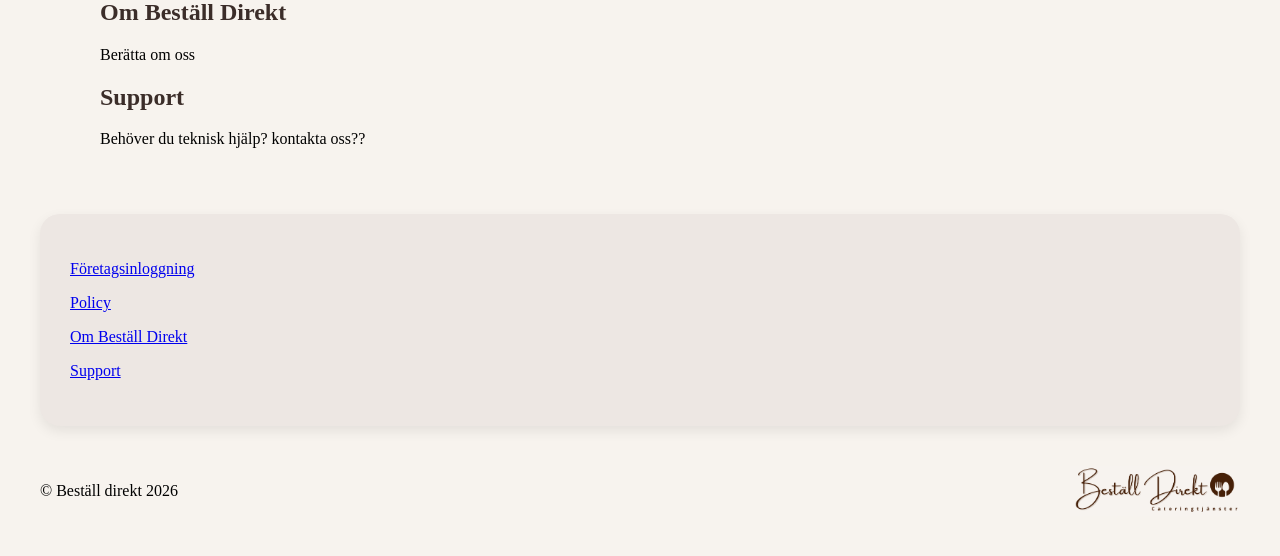
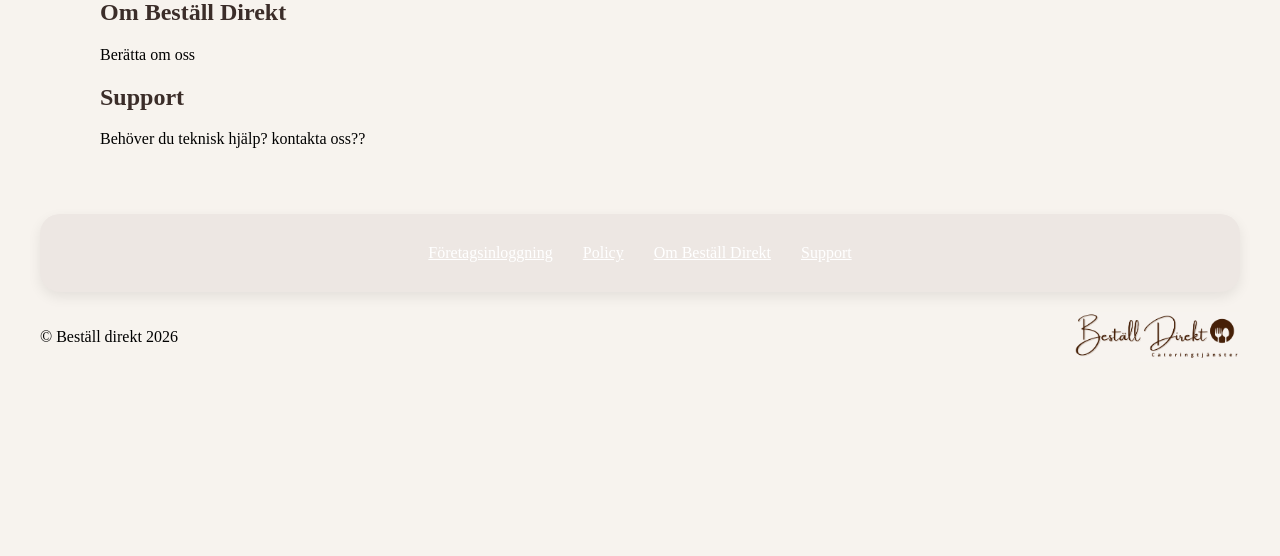
Before and after one commit to ayasdsd1-lgtm/bestall_direkt, a Flask app: page /info in a window 1280 px wide. Shown: the part 610-1166 px from the top of the page. After the commit the page ends 968 px from the top, so only its background shows below. Run offline with Flask 3, Linux system fonts and the light colour scheme; some libraries are stand-ins or nearby versions; some web fonts are replaced.

Commit message:
css
css för footer i info.html

```diff
--- a/static/style.css
+++ b/static/style.css
@@ -173,7 +173,7 @@ main{
     background-color: #6A8FA8;
 }
 
-/*----------------------------Footer----------------------------*/
+/*-------------------------------------Footer------------------------------------*/
 footer{
    display: flex;
    flex-direction: column;
@@ -188,6 +188,20 @@ footer{
     padding: 30px;
     box-shadow: 0 5px 13px rgba(0,0,0,0.08);
     background-color: #EDE7E3;
+
+    display: flex;
+    justify-content: center;
+    gap: 30px;
+    margin-bottom: 20px;
+    flex-wrap: wrap;
+}
+
+.footer_box p{
+    margin: 0;
+}
+
+.footer_box a {
+    color: white;
 }
 
 #footer_bottom{
@@ -206,7 +220,7 @@ footer section{
     scroll-margin-top: 80px;
 }
 
-/*----------------------------Logga in sidan----------------------------*/
+/*---------------------------------------Logga in sidan---------------------------------------*/
 .login-wrapper{
     display: flex;
     justify-content: center;
@@ -274,7 +288,7 @@ footer img{
     cursor: pointer;
 }
 
-/*----------------------------registreringssidan----------------------------*/
+/*---------------------------------registreringssidan--------------------------------*/
 .container{
     width: 100%;
 
@@ -319,7 +333,7 @@ footer img{
 }
 
 
-/*----------------------------Mall för view----------------------------*/
+/*-------------------------------------Mall för view--------------------------------------*/
 .category-nav {
     display: flex;
     justify-content: center;
@@ -406,7 +420,7 @@ footer img{
     align-items: center;
 }
 
-/*---------Resten av sidan som kommer efter header och nav-----------*/
+/*-Resten av sidan som kommer efter header och nav-*/
 
 .view-container{
     display: grid;
```
